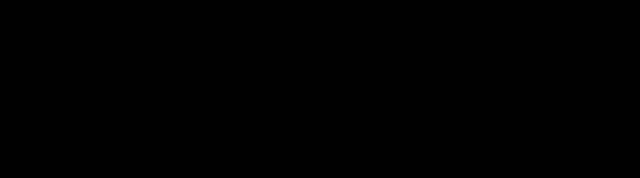
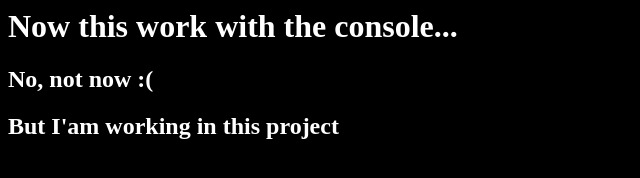
Before and after one commit to Nome-dev/Nome-dev.github.io, a plain HTML site: page The_Upgrade_Project_1/a2.html in a window 1280 px wide. Shown: the whole page, without its empty margins (0-640 px from the left). Drawn offline with Linux system fonts and the light colour scheme.

Commit message:
Update a2.html

```diff
--- a/The_Upgrade_Project_1/a2.html
+++ b/The_Upgrade_Project_1/a2.html
@@ -3,9 +3,9 @@
         <title>The Upgrade Project</title>
     </head>
     <body bgcolor="#000000" onload="onload_Body()">
-        <h1 color="#AAAAAA">Now this work with the console...</h1>
-        <h2 color="#AAAAAA">No, not now :(</h2>
-        <h2 color="#AAAAAA">But I'am working in this project</h2>
+        <h1 style="color: white;">Now this work with the console...</h1>
+        <h2 style="color: white;">No, not now :(</h2>
+        <h2 style="color: white;">But I'am working in this project</h2>
         <!--
         <div>
             <input class="text" id="textBox1" name="textBox1" style="width: 600px; resize: vertical"/>
```
